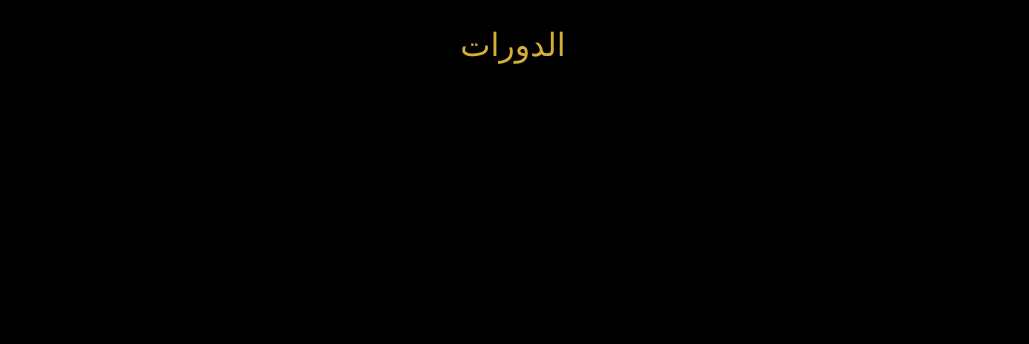
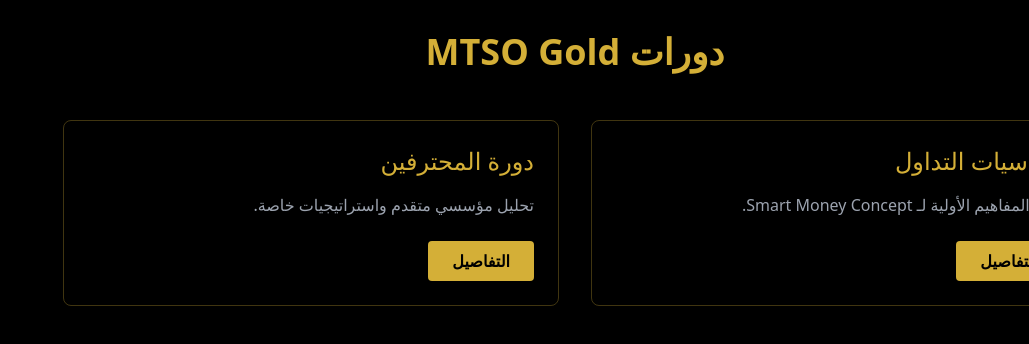
Before and after one commit to MtSOGoldAcademy/mtso-gold-academy, a Next.js app: page /courses in a window 1280 px wide. Shown: the top 344 px of the page, without its empty margins (251-1280 px from the left). Built offline with nearby package versions, Linux system fonts and the light colour scheme.

Commit message:
Update page.tsx

```diff
--- a/app/courses/page.tsx
+++ b/app/courses/page.tsx
@@ -1,7 +1,24 @@
 export default function Courses() {
+  const courses = [
+    { title: "أساسيات التداول", desc: "تعلم المفاهيم الأولية لـ Smart Money Concept." },
+    { title: "دورة المحترفين", desc: "تحليل مؤسسي متقدم واستراتيجيات خاصة." }
+  ];
+
   return (
-    <div style={{backgroundColor: 'black', minHeight: '100vh', color: '#D4AF37', padding: '20px'}}>
-      <h1 style={{textAlign: 'center', fontSize: '2rem'}}>الدورات</h1>
+    <div className="min-h-screen bg-black text-white p-8">
+      <h1 className="text-4xl font-bold text-center text-[#D4AF37] mb-12">دورات MTSO Gold</h1>
+
+      <div className="grid md:grid-cols-2 gap-8 max-w-5xl mx-auto">
+        {courses.map((course, index) => (
+          <div key={index} className="border border-[#D4AF37]/30 p-6 rounded-lg hover:border-[#D4AF37] transition-all">
+            <h2 className="text-2xl text-[#D4AF37] mb-4">{course.title}</h2>
+            <p className="text-gray-400 mb-6">{course.desc}</p>
+            <button className="bg-[#D4AF37] text-black px-6 py-2 rounded font-bold">
+              التفاصيل
+            </button>
+          </div>
+        ))}
+      </div>
     </div>
   )
 }
```
